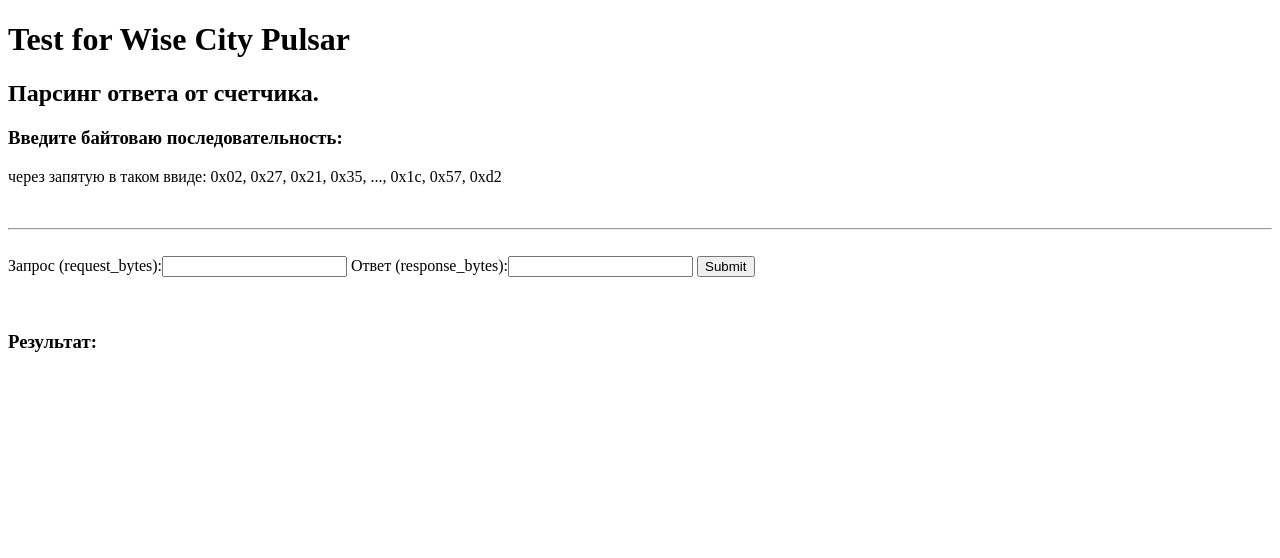
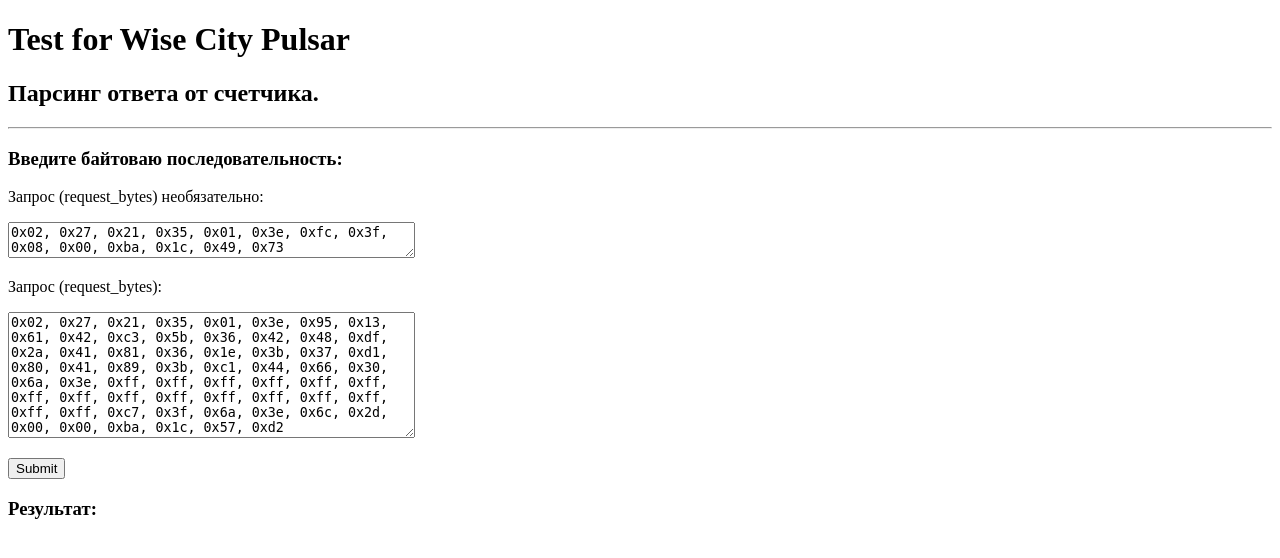
Before and after one commit to Marat2010/wisecity, a Django app: page / in a window 1280 px wide. Shown: the top 558 px of the page. Run offline with Django 3.2, Linux system fonts and the light colour scheme.

Commit message:
The first working form the site

```diff
--- a/pulsar/forms.py
+++ b/pulsar/forms.py
@@ -1,6 +1,30 @@
 from django import forms
+from django.core.exceptions import ValidationError
 
 
 class PulsarForm(forms.Form):
-    request_bytes = forms.CharField(label='Запрос (request_bytes)', max_length=300)
-    response_bytes = forms.CharField(label='Ответ (response_bytes)', max_length=500)
+    request_bytes = forms.CharField(label='Запрос (request_bytes) необязательно',
+                                    required=False,
+                                    initial='0x02, 0x27, 0x21, 0x35, 0x01, 0x3e, 0xfc, 0x3f,'
+                                            ' 0x08, 0x00, 0xba, 0x1c, 0x49, 0x73',
+                                    widget=forms.Textarea(attrs={'cols': '48', 'rows': '2'}))
+    response_bytes = forms.CharField(label='Запрос (request_bytes)',
+                                     initial='0x02, 0x27, 0x21, 0x35, 0x01, 0x3e, 0x95, 0x13,'
+                                             ' 0x61, 0x42, 0xc3, 0x5b, 0x36, 0x42, 0x48, 0xdf,'
+                                             ' 0x2a, 0x41, 0x81, 0x36, 0x1e, 0x3b, 0x37, 0xd1,'
+                                             ' 0x80, 0x41, 0x89, 0x3b, 0xc1, 0x44, 0x66, 0x30,'
+                                             ' 0x6a, 0x3e, 0xff, 0xff, 0xff, 0xff, 0xff, 0xff,'
+                                             ' 0xff, 0xff, 0xff, 0xff, 0xff, 0xff, 0xff, 0xff,'
+                                             ' 0xff, 0xff, 0xc7, 0x3f, 0x6a, 0x3e, 0x6c, 0x2d,'
+                                             ' 0x00, 0x00, 0xba, 0x1c, 0x57, 0xd2',
+                                     widget=forms.Textarea(attrs={'cols': '48', 'rows': '8'}))
+
+
+
+
+
+# -----------------------------------------------
+    # request_bytes = forms.CharField(label='Запрос (request_bytes)', max_length=300)
+    # response_bytes = forms.CharField(label='Ответ (response_bytes)', max_length=500)
+
+    # request_bytes.widget.attrs.update(size='40')
--- a/pulsar/views.py
+++ b/pulsar/views.py
@@ -7,6 +7,33 @@ import json
 
 
 def pulsar(request):
+    if request.method == 'POST':
+        form = PulsarForm(request.POST)
+        if form.is_valid():
+            request_bytes = form.data['request_bytes']
+            response_bytes = form.data['response_bytes']
+
+            print(f"--- Запрос request_bytes --- {request_bytes}")
+            print(f"--- Ответ response_bytes --- {response_bytes}")
+
+            data_error = False
+            result = ''
+            try:
+                response_bytes = [int(i, 16) for i in response_bytes.split(',') if i != '']
+                result = parse_response(bytearray(response_bytes))
+            except ValueError:
+                data_error = True
+            print(f"---result----: {json.dumps(result, indent=4, sort_keys=True)}")
+
+            context = {'form': form, 'result': result, 'data_error': data_error}
+            return render(request, 'pulsar/index.html', context=context)
+    else:
+        form = PulsarForm()
+
+    return render(request, 'pulsar/index.html', {'form': form})
+
+
+# -------------------------------------------------
     # request_bytes = bytearray([0x02, 0x27, 0x21, 0x35, 0x01, 0x0e, 0xfc, 0x3f, 0x08, 0x00, 0xba, 0x1c, 0x49, 0x73])
     # response_bytes = bytearray([
     #     0x02, 0x27, 0x21, 0x35, 0x01, 0x3e, 0x95, 0x13, 0x61, 0x42, 0xc3, 0x5b, 0x36, 0x42, 0x48, 0xdf, 0x2a, 0x41,
@@ -16,26 +43,3 @@ def pulsar(request):
     #     0xff, 0xff, 0xff, 0xff, 0xff, 0xff, 0xff, 0xff, 0xff, 0xff, 0xff, 0xff, 0xc7, 0x3f, 0x6a, 0x3e, 0x6c, 0x2d,
     #     0x00,
     #     0x00, 0xba, 0x1c, 0x57, 0xd2 ])
-
-    if request.method == 'POST':
-        form = PulsarForm(request.POST)
-        if form.is_valid():
-            request_bytes = form.data['request_bytes']
-            response_bytes = form.data['response_bytes']
-
-            print(f"--- Запрос request_bytes --- {request_bytes}")
-            print(f"--- Ответ response_bytes --- {response_bytes}")
-
-            response_bytes = [int(i, 16) for i in response_bytes.split(',')]
-
-            result = parse_response(bytearray(response_bytes))
-            print(f'***** РЕЗУЛЬТАТ **** :')
-
-            print(f"---result----: {json.dumps(result, indent=4, sort_keys=True)}")
-
-            return render(request, 'pulsar/index.html', {'form': form,  'result': result})
-
-    else:
-        form = PulsarForm()
-
-    return render(request, 'pulsar/index.html', {'form': form})
--- a/templates/pulsar/index.html
+++ b/templates/pulsar/index.html
@@ -7,19 +7,41 @@
 </head>
 <body>
     <h1>Test for Wise City Pulsar</h1>
-    <h2>Парсинг ответа от счетчика.</h2>
+    <h2>Парсинг ответа от счетчика.</h2>    <hr>
     <h3>Введите байтоваю последовательность:</h3>
-    <p>через запятую в таком ввиде: 0x02, 0x27, 0x21, 0x35, ..., 0x1c, 0x57, 0xd2</p>
-    <br><hr><br>
     <form action="{% url 'pulsar' %}" method="post">
         {% csrf_token %}
-        {{ form }}
+
+        {% for value in form %}
+            <p>{{ value.label }}: </p>
+            <p>{{ value }} </p>
+        {% endfor %}
+
         <input type="submit" value="Submit" />
-        <br><br><br>
+        <br>
         <h3>Результат:</h3>
-        {% for key, value in result.items %}
-            <p>{{ key }} &nbsp = &nbsp {{ value }}</p>
-        {% endfor %}
+        {% if data_error %}
+            <h3> !!! Не верные данные!!!</h3>
+            <p> Возможно: <br>
+               - Вводите данные не в 16-ом формате. <br>
+               - Не совпадает кол-во байтов в параметре "L" и фактическая <br>
+                длина пакета или данные не по 4 байта (нет кратности 4-м). <br> . . .
+            </p>
+        {% else %}
+            {% for key, value in result.items %}
+                <p>{{ key }} &nbsp = &nbsp {{ value }}</p>
+            {% endfor %}
+        {% endif %}
+
     </form>
 </body>
 </html>
+
+{#------------------------------------------#}
+{#        {{ form }}#}
+{#        <p> {{ form.request_bytes.label }}: </p>#}
+{#        <p>По умоланию:</p>#}
+{#        <p>0x02, 0x27, 0x21, 0x35, 0x01, 0x0e, 0xfc,<br> 0x3f, 0x08, 0x00, 0xba, 0x1c, 0x49, 0x73</p>#}
+{#        <p>{{ form.request_bytes }}</p>#}
+{#        <p> {{ form.response_bytes.label }}: </p>#}
+{#        <p>{{ form.response_bytes }}</p>#}
```
